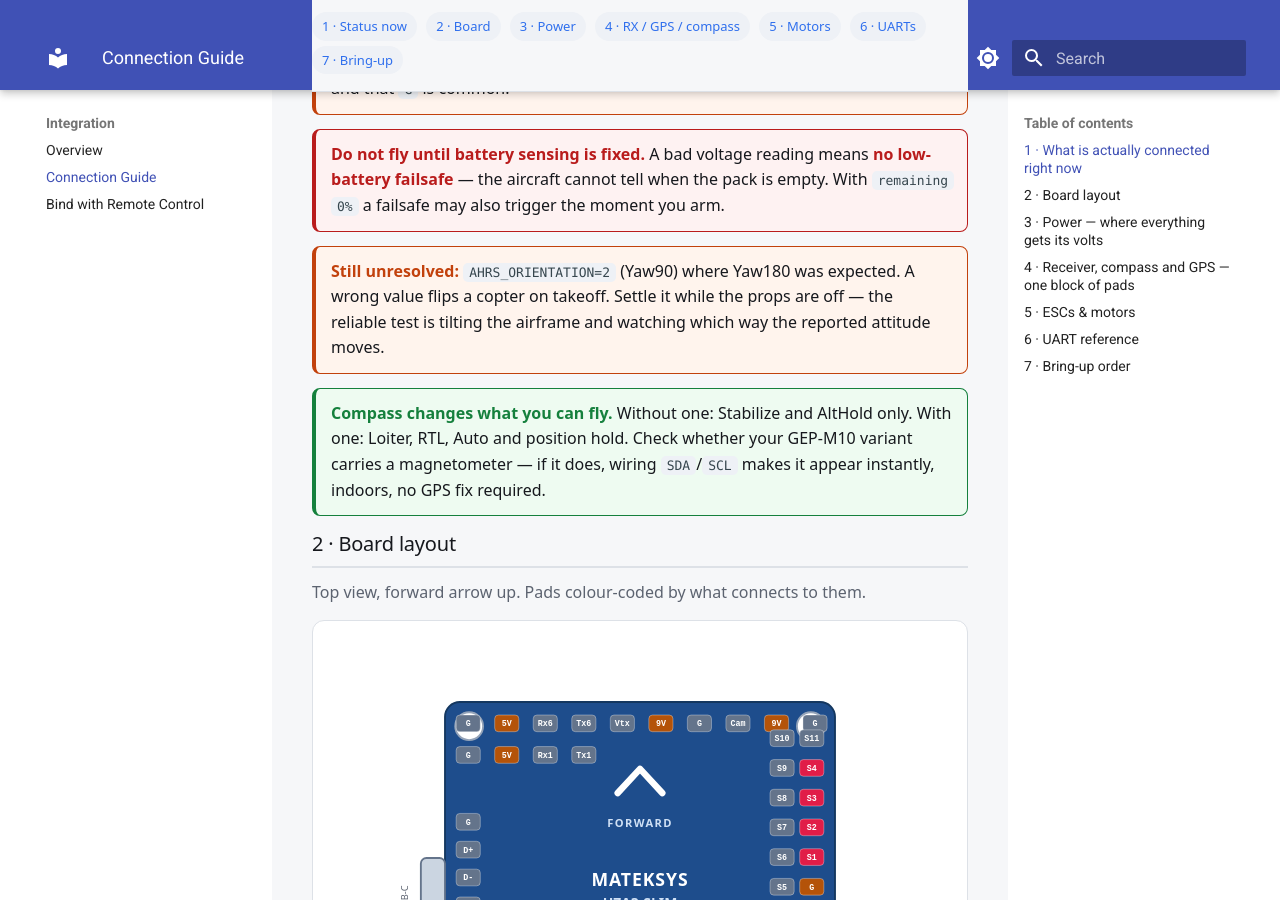
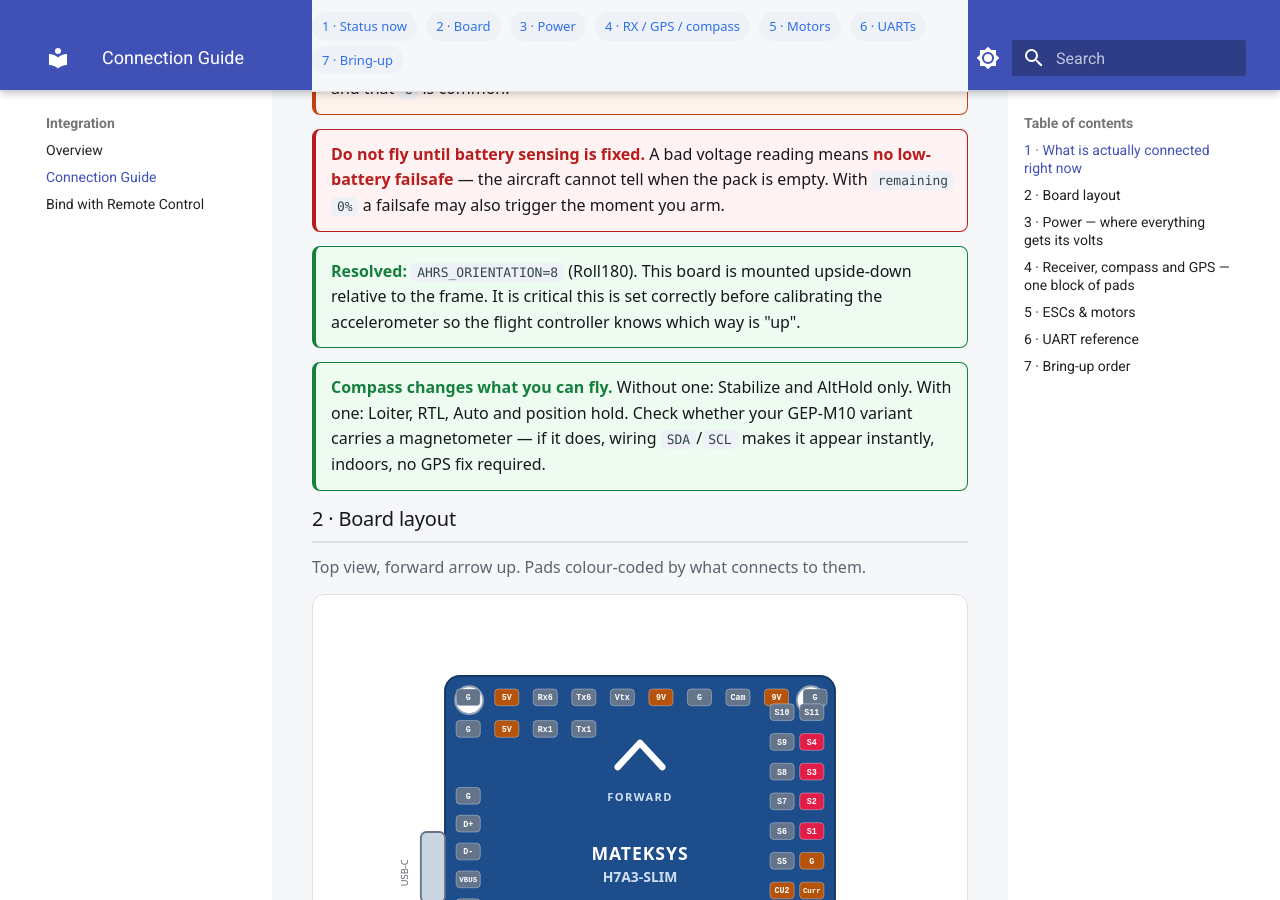
Before and after one commit to TTZ-Unbemannte-Flugsysteme/SwarmSummerSchool_2026, an MkDocs documentation site: the page built from docs/integration/connection_guide.md, in a window 1280 px wide and 900 px high, scrolled down 1656 px. Built offline with MkDocs 1.6.1 and Material for MkDocs 9.7.7, drawn with Linux system fonts in a browser that asks for light colours; some of the changed text lies outside the part shown.

Commit message:
docs: update AHRS_ORIENTATION to Roll180 and add instructions to set it before calibration

```diff
--- a/docs/integration/connection_guide.md
+++ b/docs/integration/connection_guide.md
@@ -168,10 +168,9 @@
     a failsafe may also trigger the moment you arm.
   </div>
 
-  <div class="warn">
-    <b>Still unresolved:</b> <code>AHRS_ORIENTATION=2</code> (Yaw90) where Yaw180 was expected.
-    A wrong value flips a copter on takeoff. Settle it while the props are off &mdash; the reliable
-    test is tilting the airframe and watching which way the reported attitude moves.
+  <div class="ok">
+    <b>Resolved:</b> <code>AHRS_ORIENTATION=8</code> (Roll180). This board is mounted upside-down relative to the frame.
+    It is critical this is set correctly before calibrating the accelerometer so the flight controller knows which way is "up".
   </div>
 
   <div class="ok">
@@ -662,7 +661,7 @@
     <tr><th>#</th><th>Step</th><th>Confirms</th></tr>
     <tr><td>1</td><td>Solder battery to PDB, check polarity <b>before</b> connecting the FC</td><td>No magic smoke</td></tr>
     <tr><td>2</td><td>PDB &rarr; <code>Vbat</code>/<code>G</code>; verify 5V rail</td><td>FC powers up</td></tr>
-    <tr><td>3</td><td>Settle <code>AHRS_ORIENTATION</code> against actual mounting</td><td>Currently 2 (Yaw90)</td></tr>
+    <tr><td>3</td><td>Settle <code>AHRS_ORIENTATION</code> against actual mounting</td><td>Set to 8 (Roll180)</td></tr>
     <tr><td>4</td><td>Receiver wired &amp; working &mdash; now do endpoint calibration in Radio Calibration</td><td>RC link <b>done</b></td></tr>
     <tr><td>5</td><td>Wire GPS (TX/RX crossed), wait outdoors for 3D fix</td><td>Satellites &gt; 6</td></tr>
     <tr><td>6</td><td>Wire compass on SDA/SCL, then calibrate it</td><td>Heading</td></tr>
@@ -671,8 +670,7 @@
   </table>
   </div>
   <div class="warn"><b>Still open:</b> battery voltage sensing reads an impossible <b>4.57&nbsp;V</b>,
-    the <b>compass is not detected</b>, and <code>AHRS_ORIENTATION</code> reads <b>2 (Yaw90)</b> where
-    Yaw180 was expected. Settle all three while the props are still off.</div>
+    and the <b>compass is not detected</b>. Settle both while the props are still off.</div>
 
 <p class="foot">
   Pinout from <code>libraries/AP_HAL_ChibiOS/hwdef/MatekH7A3/</code> &middot;
```
Also changed, not shown: docs/software/firmware.md (+1 -1 lines), docs/software/qgroundcontrol.md (+1 -1 lines).
